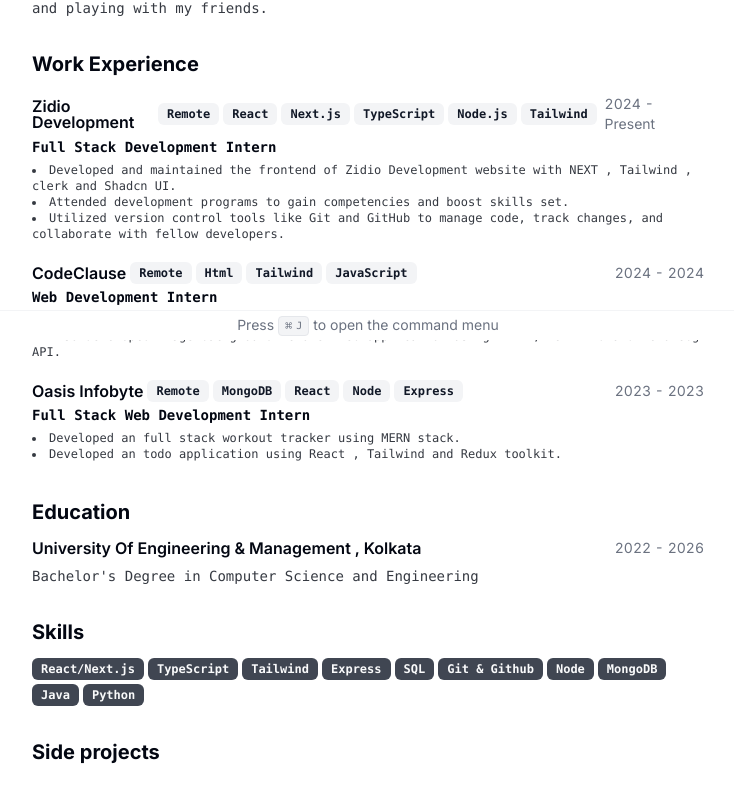
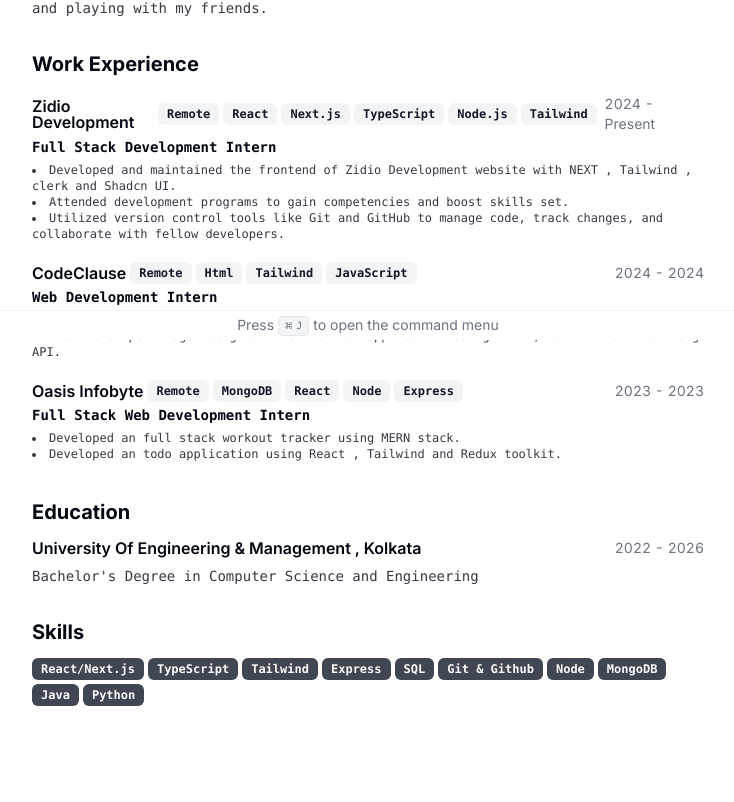
Before and after one commit to Dhruba2004/minimal-portfolio, a Next.js app: page / in a window 1280 px wide. Shown: the part 460-1262 px from the top of the page, without its empty margins (272-1006 px from the left). After the commit the page ends 1230 px from the top, so only its background shows below. Built offline with nearby package versions, Linux system fonts and the light colour scheme.

Commit message:
fix : commented project section

```diff
--- a/src/app/page.tsx
+++ b/src/app/page.tsx
@@ -7,7 +7,7 @@
 import { GlobeIcon, MailIcon, PhoneIcon } from "lucide-react";
 import { Button } from "@/components/ui/button";
 import { RESUME_DATA } from "@/data/resume-data";
-import { ProjectCard } from "@/components/project-card";
+//import { ProjectCard } from "@/components/project-card";
 
 export const metadata: Metadata = {
   title: `${RESUME_DATA.name}`,
@@ -198,7 +198,7 @@
           </div>
         </Section>
 
-        <Section className="print-force-new-page scroll-mb-16 print:space-y-4 print:pt-12">
+        {/* <Section className="print-force-new-page scroll-mb-16 print:space-y-4 print:pt-12">
           <h2 className="text-xl font-bold">Side projects</h2>
           <div className="-mx-3 grid grid-cols-1 gap-3 print:grid-cols-3 print:gap-2 md:grid-cols-2 lg:grid-cols-3">
             {RESUME_DATA.projects.map((project) => {
@@ -213,7 +213,7 @@
               );
             })}
           </div>
-        </Section>
+        </Section> */}
       </section>
 
       <CommandMenu
```
